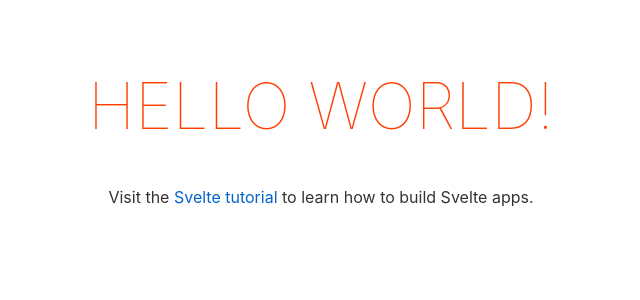
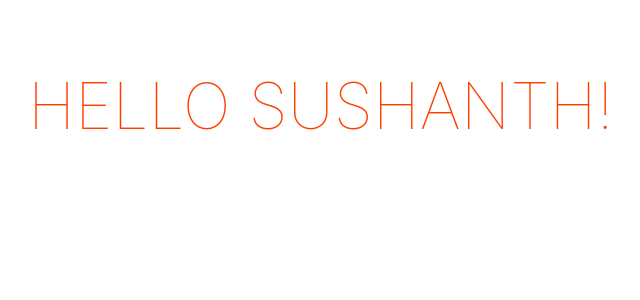
Before and after one commit to SushanthK07/svelte-fundamentals, a Svelte app: page / in a window 1280 px wide. Shown: the top 300 px of the page, without its empty margins (319-959 px from the left). Built offline with nearby package versions, Linux system fonts and the light colour scheme.

Commit message:
binding text

```diff
--- a/src/App.svelte
+++ b/src/App.svelte
@@ -1,10 +1,9 @@
 <script>
-	export let name;
+	const name = "Sushanth";
 </script>
 
 <main>
 	<h1>Hello {name}!</h1>
-	<p>Visit the <a href="https://svelte.dev/tutorial">Svelte tutorial</a> to learn how to build Svelte apps.</p>
 </main>
 
 <style>
--- a/src/main.js
+++ b/src/main.js
@@ -1,10 +1,7 @@
-import App from './App.svelte';
+import App from "./App.svelte";
 
 const app = new App({
-	target: document.body,
-	props: {
-		name: 'world'
-	}
+  target: document.body,
 });
 
 export default app;
```
